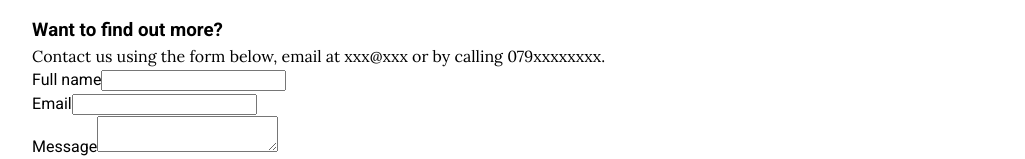
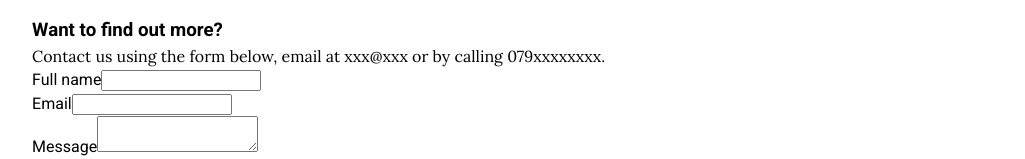
Before and after one commit to CJohnston079/cluny-house-consulting, a React (Vite) app: page / in a window 1280 px wide. Shown: the part 1332-1491 px from the top of the page, without its empty margins (128-1153 px from the left). Built offline with nearby package versions, Linux system fonts and the light colour scheme.

Commit message:
Feat: add `font-family: inherit` property to `field` and `input` elements

```diff
--- a/src/App.css
+++ b/src/App.css
@@ -12,6 +12,11 @@ p,
 span,
 li {
 	font-family: var(--serif);
+}
+
+input,
+textarea {
+	font-family: inherit;
 }
 
 .u-fb-col-wrapper {
```
